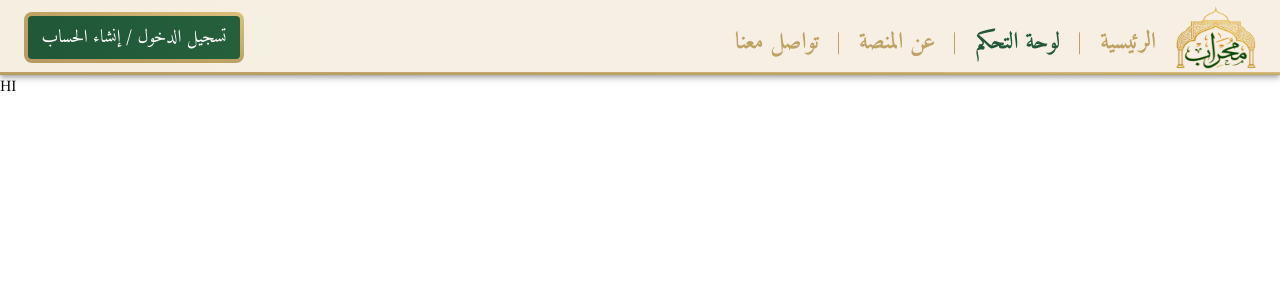
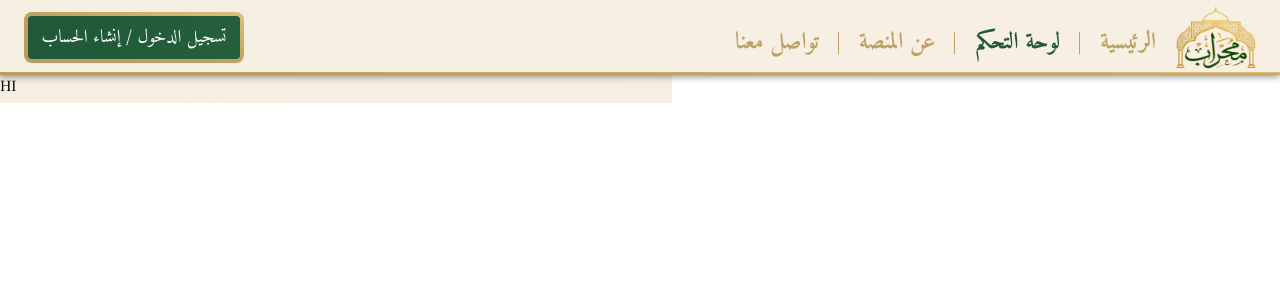
Before and after one commit to ZaidShalabyeh52/mihrab, a React (Vite) app in the folder frontend/: page /control-panel in a window 1280 px wide. Shown: the top 300 px of the page. Built offline with nearby package versions, Linux system fonts and the light colour scheme.

Commit message:
added --background-image to theme.css so gradient work

```diff
--- a/frontend/src/component/ControlPanel.jsx
+++ b/frontend/src/component/ControlPanel.jsx
@@ -1,5 +1,5 @@
 function ControlPanel() {
-  return <main> HI </main>;
+  return <main className="bg-gradient-bg w-2xl h-7 "> HI </main>;
 }
 
 export default ControlPanel;
--- a/frontend/src/theme/theme.css
+++ b/frontend/src/theme/theme.css
@@ -20,9 +20,20 @@
   --color-button-dark: #205838;
 
   /* gradients */
-  --bg-gradient-bg: linear-gradient(to left, #f8efe4, #f5efe2);
-  --bg-gradient-button: linear-gradient(to left, #255f3b, #205838);
-  --bg-gradient-gold: linear-gradient(to left, #ddc178, #bea263, #b89964);
+
+  --background-image-gradient-bg: linear-gradient(to left, #f8efe4, #f5efe2);
+
+  --background-image-gradient-button: linear-gradient(
+    to left,
+    #255f3b,
+    #205838
+  );
+  --background-image-gradient-gold: linear-gradient(
+    to left,
+    #ddc178,
+    #bea263,
+    #b89964
+  );
 }
 
 body {
```
